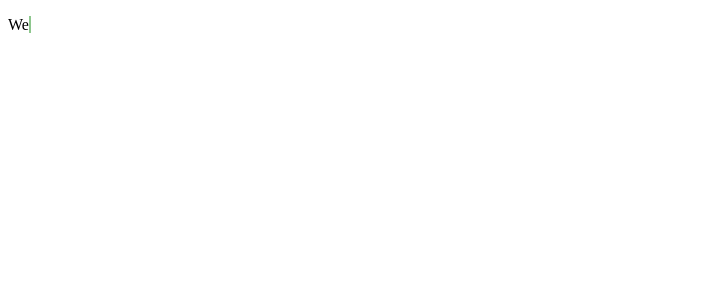
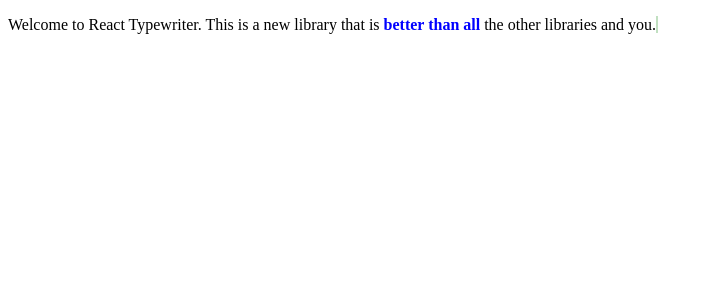
Before and after one commit to alissanguyen/use-typewriter-hook, a React (Create React App) app: page / in a window 1280 px wide. Shown: the top 300 px of the page, without its empty margins (0-712 px from the left). Built offline with nearby package versions, Linux system fonts and the light colour scheme.

Commit message:
Add CustomTypewriter example showcasing customizing returned text.

```diff
--- a/src/App.tsx
+++ b/src/App.tsx
@@ -1,10 +1,10 @@
 import React from "react";
-import BasicTypeWriter from "./examples/BasicTypewriter";
+import CustomTypewriter from "./examples/CustomTypewriter";
 
 function App() {
   return (
     <div className="App">
-      <BasicTypeWriter />
+      <CustomTypewriter />
     </div>
   );
 }
--- a/src/examples/BasicTypeWriter.tsx
+++ b/src/examples/BasicTypeWriter.tsx
@@ -1,22 +1,13 @@
-import * as React from "react";
-import { useTypewriter } from "../useTypewriter";
-import "./custom.css";
+import * as React from 'react';
 
-interface Props {}
+interface Props {
 
-const BasicTypeWriter: React.FC<Props> = () => {
-  const [typedText, _, wrapperClassName] = useTypewriter({
-    targetText:
-      "Welcome to React Typewriter.Welcome to React Typewriter.Welcome to React Typewriter.Welcome to React Typewriter.",
-    autoStartDelay: 100,
-    typingDelayMillis: 5000,
-  });
+}
 
-  return (
-    <div>
-      <p className={wrapperClassName}>{typedText}</p>
-    </div>
-  );
-};
+const BasicTypewriter: React.FC<Props> = ({ }) => {
+ return (
+ <div>Hi</div>
+ )
+}
 
-export default BasicTypeWriter;
+export default BasicTypewriter
--- /dev/null
+++ b/src/examples/CustomTypewriter.tsx
@@ -0,0 +1,56 @@
+import * as React from "react";
+import { useTypewriter } from "../useTypewriter";
+import "./custom.css";
+
+interface Props {}
+
+const targetText =
+  "Welcome to React Typewriter. This is a new library that is better than all the other libraries and  you.";
+
+const CustomTypewriter: React.FC<Props> = () => {
+  const { textValue: textThatHasBeenTypedSoFar, wrapperClassName } =
+    useTypewriter({
+      targetText: targetText,
+      autoStartDelay: 0,
+      typingDelayMillis: 50,
+    });
+
+  const stringToSearch = "better than all";
+
+  const startIndex = targetText.indexOf(stringToSearch);
+  const endIndex = startIndex + stringToSearch.length;
+
+  const fragments = splitTargetText(
+    textThatHasBeenTypedSoFar,
+    startIndex,
+    endIndex
+  );
+
+  console.log(fragments);
+
+  return (
+    <div>
+      <p className={wrapperClassName}>{fragments}</p>
+    </div>
+  );
+};
+
+const splitTargetText = (
+  str: string,
+  startIndex: number,
+  endIndex: number
+): React.ReactNode[] => {
+  /**
+   * Return everything from 0...startIndex of str as a string,
+   * return evevertying from startindex to endindex as a bolded span
+   * return everything from endindex to str.length as a string
+   */
+
+  return [
+    str.slice(0, startIndex),
+    <strong className="custom-typewriter">{str.slice(startIndex, endIndex)}</strong>,
+    str.slice(endIndex, str.length),
+  ];
+};
+
+export default CustomTypewriter;
--- a/src/examples/custom.css
+++ b/src/examples/custom.css
@@ -2,3 +2,7 @@
   border-right: 2px solid green;
 
 }
+
+.custom-typewriter {
+  color: blue
+}
--- a/src/types.d.ts
+++ b/src/types.d.ts
@@ -1,4 +1,3 @@
-import React from "react";
 
 export interface TypewriterConfig {
   /**
--- a/src/useTypewriter.tsx
+++ b/src/useTypewriter.tsx
@@ -13,11 +13,11 @@
   wrapperClassName: DEFAULT_CURSOR_CLASSNAME,
 };
 
-type UseTypewriterReturnValue = [string, () => void, string];
+
 
 export const useTypewriter = (
   config?: Partial<TypewriterConfig>
-): UseTypewriterReturnValue => {
+) => {
   /**
    * Use defaults, override defaults where ever the user set something in the config =)
    */
@@ -71,5 +71,9 @@
     true
   );
 
-  return [textValue, pause, resolvedConfig.wrapperClassName];
+  return {
+    textValue,
+    pause,
+    wrapperClassName: resolvedConfig.wrapperClassName
+  };
 };
```
Also changed, not shown: src/examples/BicolorTypewriter.tsx (deleted, +0 -13 lines).
